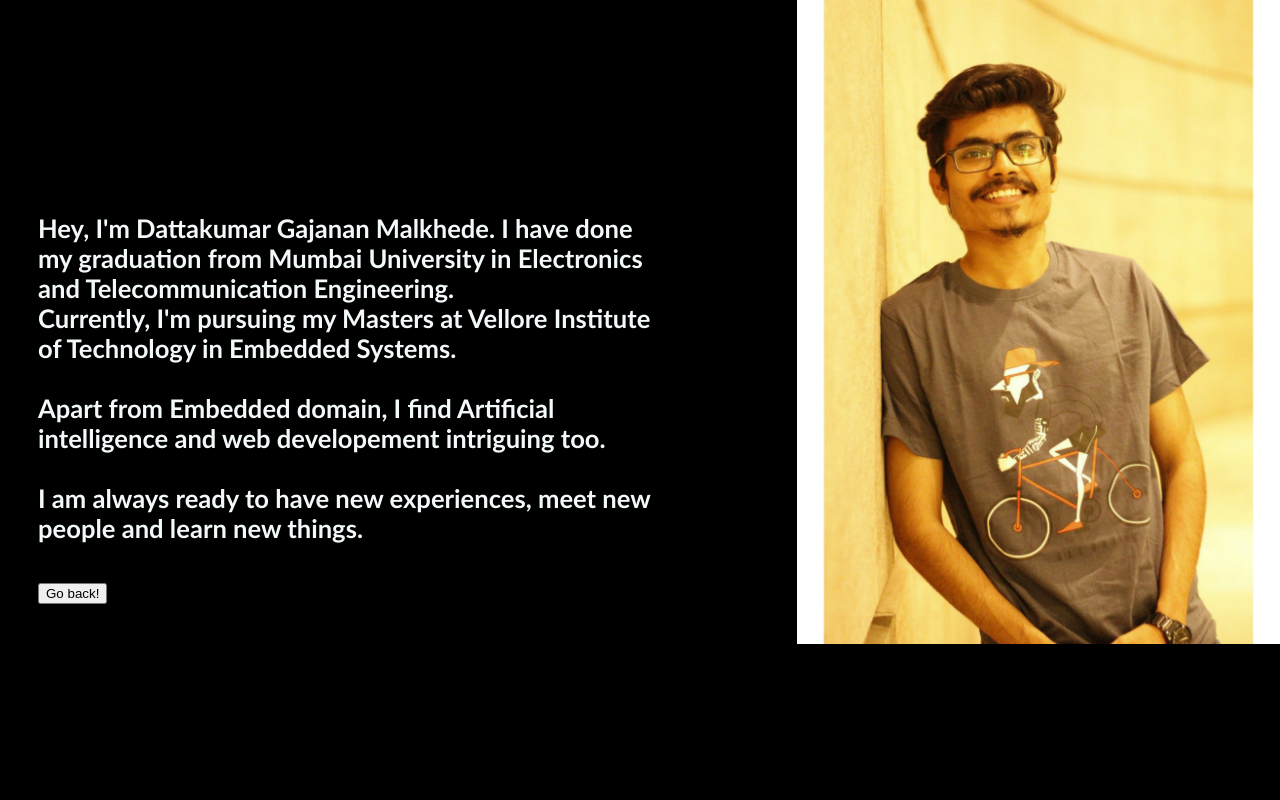
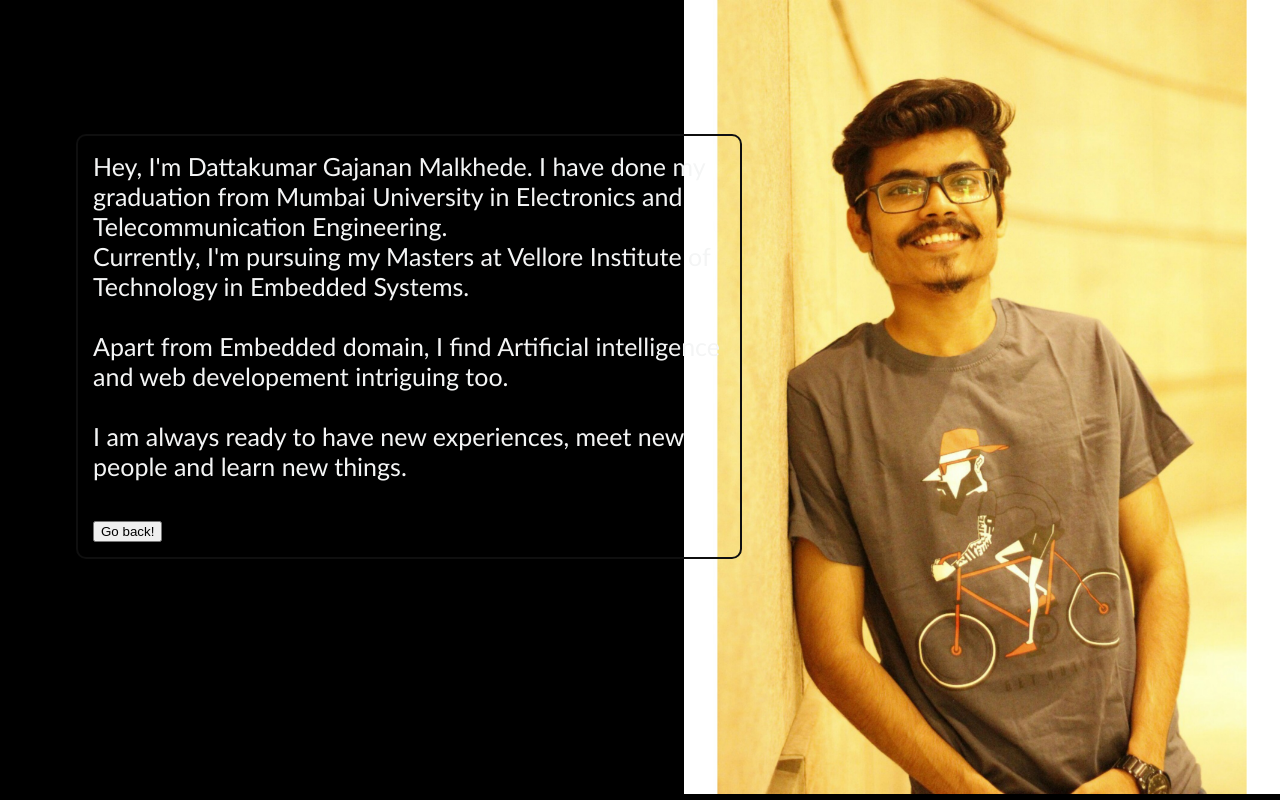
Before and after one commit to DGMalkhede/officialdatta, a plain HTML site: page About.html in a window 1280 px wide. Drawn offline with Linux system fonts and the light colour scheme.

Commit message:
Update About.html

```diff
--- a/About.html
+++ b/About.html
@@ -5,25 +5,20 @@
     <meta name="viewport" content="width=device-width, initial-scale=1.0">
     <title>ABOUT ME</title>
     <style>
-        @media screen and (width:300px) {
-            body{
-                color:aliceblue
-            }
-        }
         body {
+            padding-top: 280px;
             background-color: black;
-            padding-top: 280px;
             background-image: url('image/img02.jpg');
-            color: rgb(243, 249, 250);
+            color: rgb(244, 245, 245);
             background-repeat: no-repeat;
             background-size:contain;
             background-position: right;
         }
 
         .container {
-            border: 0px solid rgb(15, 15, 15);
+            border: 2px solid rgb(15, 15, 15);
 
-            margin:-90px 15px 25px;
+            margin:-154px 68px 235px;
 
             padding: 15px 15px;
             width: 50%;
@@ -39,7 +34,7 @@
         </style>
 </head>
 <body>
-    <h1 style="font-size: 2vw;"  class="container">
+    <div class="container">
         Hey, I'm Dattakumar Gajanan Malkhede.
         I have done my graduation from Mumbai University in Electronics and Telecommunication Engineering.
         <br>Currently, I'm pursuing my Masters at Vellore Institute of Technology in Embedded Systems.
@@ -55,6 +50,6 @@
             <input type="button" value="Go back!" onclick="history.back()">
         </form>
 
-
+    </div>
 </body>
 </html>
```
